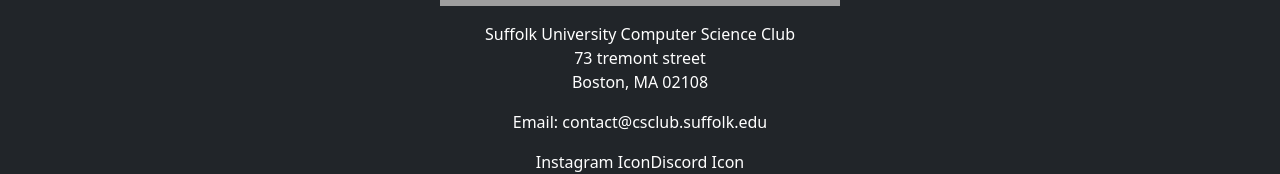
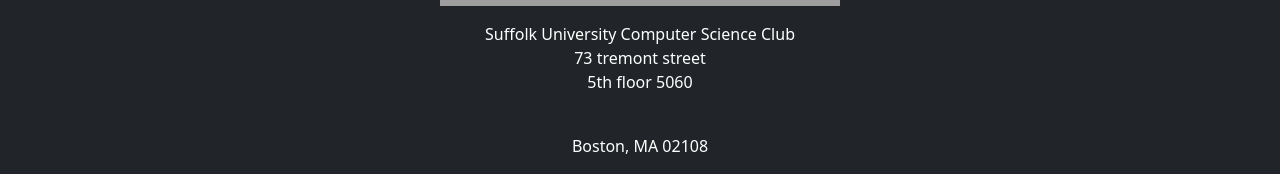
Before and after one commit to suffolk-csc/suffolk-csc.github.io, a React (Create React App) app in the folder sucsc-main-website/: page / in a window 1280 px wide. Shown: the part 1099-1273 px from the top of the page. Built offline with nearby package versions, Linux system fonts and the light colour scheme; grey boxes are pictures that could not be loaded; a small style sheet from the web is missing.

Commit message:
Add floor information
Put specific room and floor number

```diff
--- a/sucsc-main-website/src/homepage_components/Footer.js
+++ b/sucsc-main-website/src/homepage_components/Footer.js
@@ -8,7 +8,7 @@
         <img src="/path-to-your-logo.png" alt="Club Logo" className="mb-3" />
         <address>
           Suffolk University Computer Science Club<br />
-          73 tremont street <br />
+          73 tremont street <p>5th floor 5060</p><br />
           Boston, MA 02108
         </address>
         <p>Email: contact@csclub.suffolk.edu</p>
```
